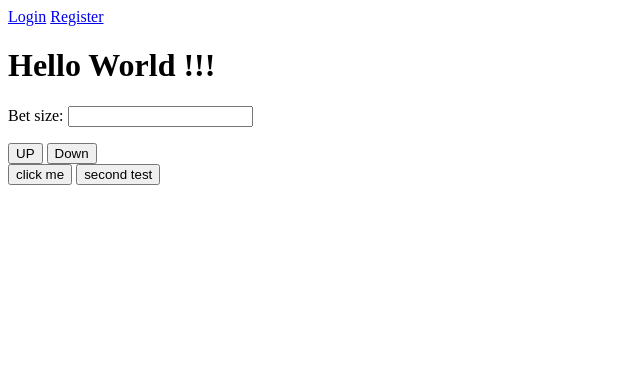
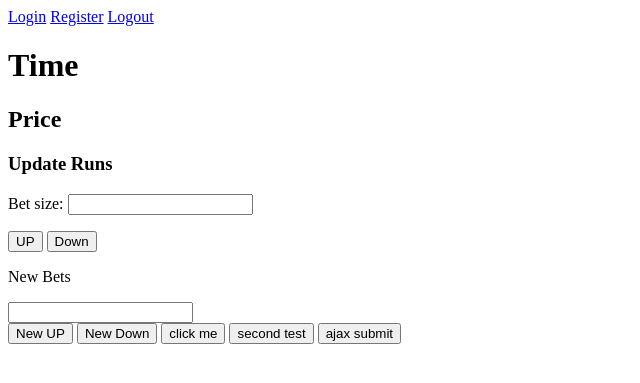
Before and after one commit to gpanterov/binary_options_django, a Django app: page /bets/ in a window 1280 px wide. Shown: the top 383 px of the page, without its empty margins (0-640 px from the left). Run offline with Django 3.2, Linux system fonts and the light colour scheme; data that the repository does not hold is empty; parts of the project's set-up code (start-up, migrations or seed data) failed here and were passed over; some libraries are stand-ins or nearby versions.

Commit message:
introduced ajax updates, price scrape + insertion in database, ajax form submission and logout

```diff
--- a/bets/models.py
+++ b/bets/models.py
@@ -16,4 +16,11 @@ class PlacedBets(models.Model):
 	bet_outcome = models.CharField(max_length=10, null=True)
 	def __unicode__(self):
 		return self.user
+
+class AssetPrices(models.Model):
+	time = models.IntegerField(default=0)
+	eurusd = models.FloatField(default=0, null=True)
+	usdjpy = models.FloatField(default=0, null=True)
+
+
 # Create your models here.
--- a/bets/urls.py
+++ b/bets/urls.py
@@ -9,5 +9,7 @@ urlpatterns = patterns('',
 	 url(r'^login/$', views.user_login, name='login'),
 	url(r'^place_bets/$', views.place_bets, name='place_bets'),
 	url(r'^test_view/$', views.test_view, name='test_view'),
+	url(r'^place_bets2/$', views.place_bets2, name='place_bets2'),
+	url(r'^logout/$', views.user_logout, name='logout'),
 
 	)
--- a/bets/views.py
+++ b/bets/views.py
@@ -2,14 +2,18 @@
 
 
 from bets.forms import UserForm, UserProfileForm, BetForm
-from bets.models import PlacedBets
+from bets.models import PlacedBets, AssetPrices
 from django.http import HttpResponse
 from django.template import RequestContext
 from django.shortcuts import render_to_response
 from django.contrib.auth import authenticate, login
 from django.http import HttpResponseRedirect, HttpResponse
 from django.contrib.auth.decorators import login_required
+from django.contrib.auth import logout
+
 import time
+
+import json
 
 def index(request):
     context = RequestContext(request)
@@ -106,6 +110,13 @@ def user_login(request):
         return render_to_response('bets/login.html', {}, context)
 
 @login_required
+def user_logout(request):
+	logout(request)
+	return HttpResponseRedirect('/bets/')
+
+
+
+@login_required
 def place_bets(request):
 	current_user = request.user
 	if request.method == 'POST':
@@ -115,24 +126,53 @@ def place_bets(request):
 
 			new_bet.bet_time = int(time.time()	)
 
-			new_bet.bet_type = request.POST['submit']
-			print request.POST['submit2']
+			#new_bet.bet_type = request.POST['submit']
+			new_bet.bet_type=request.POST['submit2']
 			new_bet.user = current_user.username
 			new_bet.bet_payout = 1.5
 			new_bet.bet_outcome = "Pending"
 			new_bet.save()
-			print type(new_bet.bet_size)
+			print request.POST
 			return  HttpResponse("Bet Successful")
 		else:
 			return HttpResponse(bet_form.errors)
 	else:
 		return HttpResponse(current_user.username)
 
+
+
+def place_bets2(request):
+	current_user = request.user
+	if not request.user.is_authenticated():
+		return HttpResponse("Please Log in")
+
+	if request.method == 'GET':
+		new_bet = PlacedBets()
+
+		new_bet.bet_time = int(time.time())
+
+		new_bet.bet_type = request.GET['bet_type']
+		new_bet.bet_size = request.GET['bet_size']
+		new_bet.user = current_user.username
+		new_bet.bet_payout = 1.5
+		new_bet.bet_outcome = "Pending"
+		print new_bet.bet_size
+
+		new_bet.save()
+		print "here"
+		return  HttpResponse("Bet Successful")
+	else:
+		return HttpResponse(current_user.username)
+
+
+
 import random
 def test_view(request):
 	if request.method == 'GET':
 		cat_id = request.GET['category_id']
-		last = PlacedBets.objects.latest('bet_time')
-		return HttpResponse(last.bet_time+random.randint(0,100))
+		last = AssetPrices.objects.latest('time')
+		res = json.dumps({"time":last.time, "eurusd":last.eurusd,})
+		print cat_id
+		return HttpResponse(res, mimetype='application/json')
 	else:
 		return HttpResponse('else')
--- a/templates/bets/index.html
+++ b/templates/bets/index.html
@@ -7,36 +7,115 @@
 	$('document').ready(function(){
     $('#main_button').click(function(){
 	var value = $('#id_bet_size').val();
-    $.get('/bets/test_view/',{category_id:value}, function(data){$('h1').html(data); } );
+    $.getJSON('/bets/test_view/',{category_id:value,zzz:5 }, function(data){
+		$('h1').html(data['time']);
+		$('h2').html(data['eurusd']); } );
 }) });
 </script>
 
- <script>
+
+<script>
+	var interval;
+	function update(){
+	$('h3').html('Update Runs');
+    $.ajax({
+		type: "GET",
+		url:'/bets/test_view/',
+		data: {category_id:5,zzz:5 },
+		datatype: 'json',
+		success: function(data){
+		$('h1').html(data['time']);
+		$('h2').html(data['eurusd']);
+		interval = setTimeout(update, 1000);
+			}
+		});
+	}
+</script>
+<script>
 	$('document').ready(function(){
-    $('#test_button').click(function(){
-	var value = $('#test_id').val();
-    $('#test_id').val('zz');
-}) });
+	update();})
 </script>
+
+<script>
+	$('document').ready(function(){
+    $('#newformup').click(function(){
+	var value = $('#newformtext').val();
+    $.get('/bets/place_bets2/', {bet_size:value, bet_type:"UP"}, function(data){alert(data)}) }) });
+</script>
+
+<script>
+	$('document').ready(function(){
+
+    $('#newformdown').click(function(){
+
+	$('h1').html('works');
+	var value = $('#newformtext').val();
+    $.ajax( {
+		type: "GET",
+		url: '/bets/place_bets2/',
+		data: {bet_size:value, bet_type:"DOWN"},
+		success: function(response){alert(response);}
+		});
+	});
+	});
+</script>
+
+
+
+<script>
+	$('document').ready(function(){
+
+    var form = $('#betsize');
+	$("#ajaxsubmit").click(function(){
+	var value = $('#id_bet_size').val();
+	$('#test_id').val('zzz');
+    $.ajax(
+		{type: "POST",
+		url:'/bets/place_bets/',
+		data: form.serialize(),
+		success: function(response) {
+		alert(response);
+		}
+		});
+});
+});
+</script>
+
+
+
         <title>Binary Options</title>
     </head>
 <a href="/bets/login/">Login</a>
 <a href="/bets/register/">Register</a>
-
+<a href="/bets/logout/">Logout</a>
     <body>
-        <h1>Hello World !!!</h1>
+        <h1>Time</h1>
+		<h2>Price</h2>
+		<h3>Bet</h3>
 	<form id='betsize' name='betsize' method='post' action='/bets/place_bets/'>
 		{% csrf_token %}
 		{{ bets_form.as_p }}
-	<input type="submit" name="submit" value="UP" />
+	<input type="submit" name="submit" value="UP"/>
 	<input type="submit" name="submit" value="Down" />
 	<input id="test_id" type="hidden" name="submit2" value="UP 5" />
 
 
 
 	</form>
+
+<p> New Bets </p>
+<form id='newform'>
+
+<input id='newformtext' type="text"/>
+
+</form>
+<button id='newformup'>New UP </button>
+<button id='newformdown'> New Down</button>
+
 <button id="main_button"> click me </button>
 <button id="test_button">second test </button>
+
+<button id="ajaxsubmit"> ajax submit </button>
     </body>
 
 </html>
```
